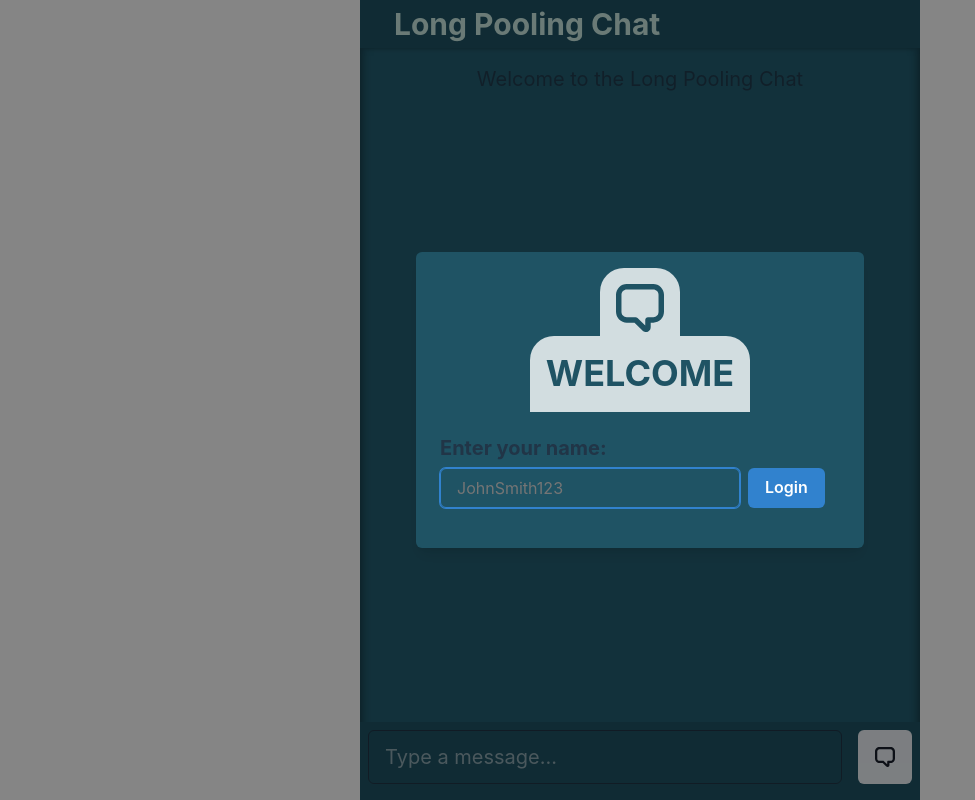
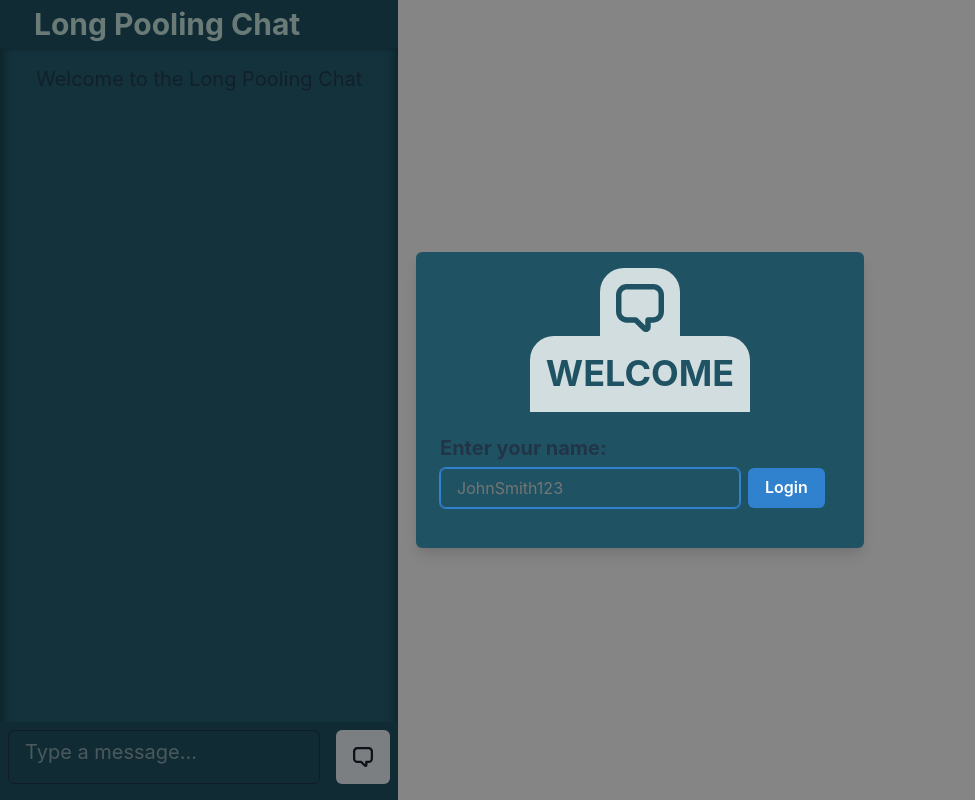
Before and after one commit to ewqwdd/chat, a React (Vite) app: page / in a window 1280 px wide. Shown: the whole page, without its empty margins (0-975 px from the left). Built offline with nearby package versions, Linux system fonts and the light colour scheme.

Commit message:
scroll fix

```diff
--- a/package.json
+++ b/package.json
@@ -4,7 +4,7 @@
   "version": "0.0.0",
   "type": "module",
   "scripts": {
-    "dev": "vite",
+    "dev": "vite --host",
     "build": "tsc && vite build",
     "lint": "eslint . --ext ts,tsx --report-unused-disable-directives --max-warnings 0",
     "preview": "vite preview"
--- a/src/App.css
+++ b/src/App.css
@@ -1,11 +1,15 @@
+body, html {
+  height: 100svh;
+  overflow: clip;
+  position: fixed;
+  overflow-y:scroll
+}
+
+
 #root {
   width: 100%;
   height: 100%;
-}
-
-body {
-  height: 100svh;
-  max-height: 100svh;
+  align-self: flex-start;
 }
 
 main {
@@ -21,6 +25,7 @@ main {
 }
 
 nav {
+  position: sticky;
   background: var(--main-600);
   color: var(--main-100);
   box-shadow: 0px 3px 6px -4px rgba(0, 0, 0, 0.54);
--- a/src/App.tsx
+++ b/src/App.tsx
@@ -7,6 +7,7 @@ import { Container } from "@chakra-ui/react";
 import Register from "./widgets/Register/Register";
 import Nav from "./widgets/Nav/Nav";
 import EventSourcePage from "./pages/EventSourcePage";
+
 
 function App() {
   const { setUser, user } = useUser();
--- a/src/pages/EventSourcePage.tsx
+++ b/src/pages/EventSourcePage.tsx
@@ -1,4 +1,4 @@
-import { useCallback } from "react";
+import { useCallback, useEffect, useRef } from "react";
 import Chat from "../widgets/Chat/Chat";
 import WriteMessage from "../widgets/WriteMessage/WriteMessage";
 import { Message } from "../types/Message";
@@ -6,6 +6,23 @@ import { useUser } from "../widgets/UserContext/useUser";
 
 export default function EventSourcePage() {
   const { user } = useUser();
+  const ref = useRef<HTMLTextAreaElement>(null)
+
+  const onResize = useCallback(() => {
+    const height = window.visualViewport?.height
+    if (height) {
+      document.getElementById('root')!.style.height = height + 'px'
+
+    }
+  }, [])
+
+  useEffect(() => {
+    window.addEventListener('resize', onResize)
+
+    return () => {
+      window.removeEventListener('resize', onResize)
+    }
+  }, [onResize])
 
   const subscribe = useCallback(
     (setMessage: React.Dispatch<React.SetStateAction<Message[]>>) => () => {
@@ -28,7 +45,7 @@ export default function EventSourcePage() {
   return (
     <>
       <Chat subscribe={subscribe} />
-      <WriteMessage path="event-soursing" />
+      <WriteMessage path="event-soursing" ref={ref} />
     </>
   );
 }
--- a/src/pages/LongPoolingPage.tsx
+++ b/src/pages/LongPoolingPage.tsx
@@ -1,5 +1,5 @@
 import Chat from "../widgets/Chat/Chat";
-import { useCallback } from "react";
+import { useCallback, useEffect, useRef } from "react";
 import axios from "axios";
 import { Message } from "../types/Message";
 import { useUser } from "../widgets/UserContext/useUser";
@@ -7,6 +7,24 @@ import WriteMessage from "../widgets/WriteMessage/WriteMessage";
 
 export default function LongPoolingPage() {
   const {user} = useUser()
+  const ref = useRef<HTMLTextAreaElement>(null)
+
+  const onResize = useCallback(() => {
+    const height = window.visualViewport?.height
+    if (height) {
+      document.getElementById('root')!.style.height = height + 'px'
+
+    }
+  }, [])
+
+  useEffect(() => {
+    window.addEventListener('resize', onResize)
+
+    return () => {
+      window.removeEventListener('resize', onResize)
+    }
+  }, [onResize])
+
 
   const subscribe = useCallback(
     (setMessages: React.Dispatch<React.SetStateAction<Message[]>>) => {
@@ -32,8 +50,8 @@ export default function LongPoolingPage() {
 
   return (
     <>
-      <Chat subscribe={subscribe}/>
-      <WriteMessage path='message' />
+      <Chat subscribe={subscribe} />
+      <WriteMessage path='message' ref={ref}/>
     </>
   );
 }
--- a/src/widgets/Chat/Chat.tsx
+++ b/src/widgets/Chat/Chat.tsx
@@ -1,4 +1,4 @@
-import { Fragment, useEffect, useMemo, useState } from "react";
+import { Fragment, memo, useEffect, useMemo, useState } from "react";
 import { Message } from "../../types/Message";
 import { Container, Text } from "@chakra-ui/react";
 import MyMessageComp from "../MyMessage/MyMessage";
@@ -8,9 +8,10 @@ import { useLocation } from "react-router";
 
 interface ChatProps {
   subscribe: (setMessage: React.Dispatch<React.SetStateAction<Message[]>>) => React.EffectCallback
+  height?: number
 }
 
-export default function Chat({ subscribe }: ChatProps) {
+export default memo(function Chat({ subscribe, height }: ChatProps) {
   const [messages, setMessages] = useState<Message[]>([]);
   const location = useLocation()
 
@@ -19,7 +20,7 @@ export default function Chat({ subscribe }: ChatProps) {
   useEffect(fn, [fn])
 
   return (
-    <Container as="section" flexGrow={1} overflowY={"auto"} paddingX={'36px'} gap={1} display={'flex'} flexDirection={'column'}>
+    <Container as="section" height={height} flexGrow={1} overflowY={"auto"} paddingX={'36px'} gap={1} display={'flex'} flexDirection={'column'}>
       <Text textAlign={'center'} fontSize={'20px'} opacity={0.8} paddingBottom={7} paddingTop={4}>
         Welcome to the {headingMap[location.pathname]}
       </Text>
@@ -35,3 +36,4 @@ export default function Chat({ subscribe }: ChatProps) {
     </Container>
   );
 }
+)
--- a/src/widgets/WriteMessage/WriteMessage.tsx
+++ b/src/widgets/WriteMessage/WriteMessage.tsx
@@ -1,59 +1,125 @@
-import { ChatIcon } from '@chakra-ui/icons'
-import { Button, Container, Input, useToast } from '@chakra-ui/react'
-import axios from 'axios'
-import { ChangeEvent, useCallback, useState } from 'react'
-import { useUser } from '../UserContext/useUser'
+import { ChatIcon } from "@chakra-ui/icons";
+import { Button, Container, Textarea, useToast } from "@chakra-ui/react";
+import axios from "axios";
+import {
+  ChangeEvent,
+  ForwardedRef,
+  forwardRef,
+  memo,
+  useCallback,
+  KeyboardEvent,
+  useState,
+  MouseEvent
+} from "react";
+import { useUser } from "../UserContext/useUser";
+import disableScroll from "disable-scroll";
+import UAparser from "ua-parser-js";
 
 interface WriteMessageProps {
-  path: string
+  path: string;
 }
 
-export default function WriteMessage({path}: WriteMessageProps) {
+const Comp = forwardRef(function WriteMessage(
+  { path }: WriteMessageProps,
+  ref: ForwardedRef<HTMLTextAreaElement>
+) {
+  const [input, setInput] = useState<string>("");
+  const toast = useToast();
+  const { user } = useUser();
 
-  const [input, setInput] = useState<string>('')
-  const toast = useToast()
-  const {user} = useUser()
+  const onChange = useCallback((e: ChangeEvent<HTMLTextAreaElement>) => {
+    setInput(e.target.value);
+  }, []);
 
-  const onChange = useCallback((e: ChangeEvent<HTMLInputElement>) => {
-    setInput(e.target.value)
-  }, [])
-
-  const post = useCallback(async() => {
-    if (!user || !input) return
+  const post = useCallback(async () => {
+    if (!user || !input) return;
     try {
       await axios.post(import.meta.env.VITE_API + path, {
         content: input,
         name: user.name,
-            token: user.token
-        })
-        setInput('')
-    } catch(err) {
-      console.log(err)
+        token: user.token,
+      });
+      setInput("");
+    } catch (err) {
+      console.log(err);
       toast({
-            variant: 'error',
-            title: 'Error',
-            description: 'Something went wrong.',
-            isClosable: true
-        })
+        variant: "error",
+        title: "Error",
+        description: "Something went wrong.",
+        isClosable: true,
+      });
     }
-  }, [input, toast, user, path])
+  }, [input, toast, user, path]);
+
+  const onEnter = useCallback((e: KeyboardEvent) => {
+    if (e.key === 'Enter') {
+      e.preventDefault()
+      if (e.shiftKey) {
+        setInput(prev => prev + '\n')
+      } else {
+        post()
+      }
+    }
+  }, [post])
+
+  const onClick = useCallback(
+    (e: MouseEvent) => {
+      e.preventDefault();
+      post();
+    },
+    [post]
+  );
+
+  const disable = useCallback(() => {
+    const parsed = new UAparser(navigator.userAgent);
+    if (
+      ["mobile", "tablet", "wearable"].includes(parsed.getDevice().type ?? "")
+    ) {
+      disableScroll.on();
+    }
+  }, []);
+  const enable = useCallback(() => disableScroll.off(), []);
 
   return (
-    <Container as='form' display={'grid'} gridTemplateColumns={'1fr auto'} gap={4} padding={'8px 8px 16px 8px'} background={'var(--main-600)'}>
-        <Input placeholder='Type a message...' _placeholder={{
-            color: 'rgba(255, 255, 255, 0.5)'
+    <Container
+      as="form"
+      display={"grid"}
+      justifySelf={"flex-end"}
+      gridTemplateColumns={"1fr auto"}
+      gap={4}
+      padding={"8px 8px 16px 8px"}
+      background={"var(--main-600)"}
+    >
+      <Textarea
+        rows={1}
+        onFocus={disable}
+        onBlur={enable}
+        ref={ref}
+        placeholder="Type a message..."
+        _placeholder={{
+          color: "rgba(255, 255, 255, 0.5)",
         }}
         value={input}
         flexShrink={1}
         onChange={onChange}
-        fontSize={'20px'}
-        padding={'auto 12px'}
-        height={'100%'}
+        fontSize={"20px"}
+        padding={"auto 12px"}
+        display={'inline-block'}
+        height={"100%"}
+        onKeyDown={onEnter}
+        resize={'none'}
       />
-        <Button onClick={post} aspectRatio={'1/1'} height={'100%'} flexGrow={1}>
-          <ChatIcon boxSize={'20px'} />
+      <Button
+        type="button"
+        onClick={onClick}
+        aspectRatio={"1/1"}
+        height={"100%"}
+        flexGrow={1}
+      >
+        <ChatIcon boxSize={"20px"} />
       </Button>
+    </Container>
+  );
+});
 
-      </Container>
-  )
-}
+export default memo(Comp);
```
Lines whose indentation alone changed are shown as unchanged.
